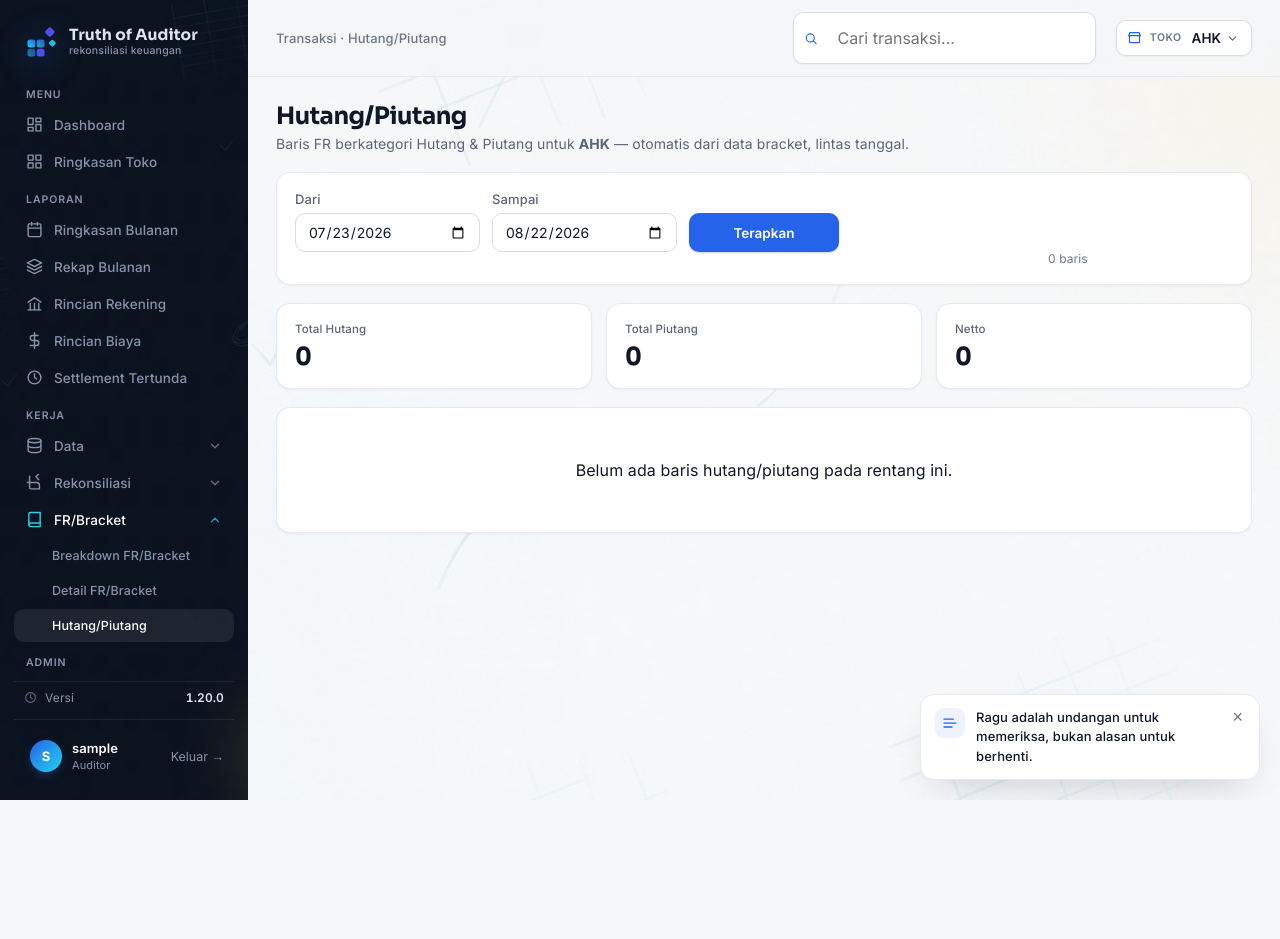
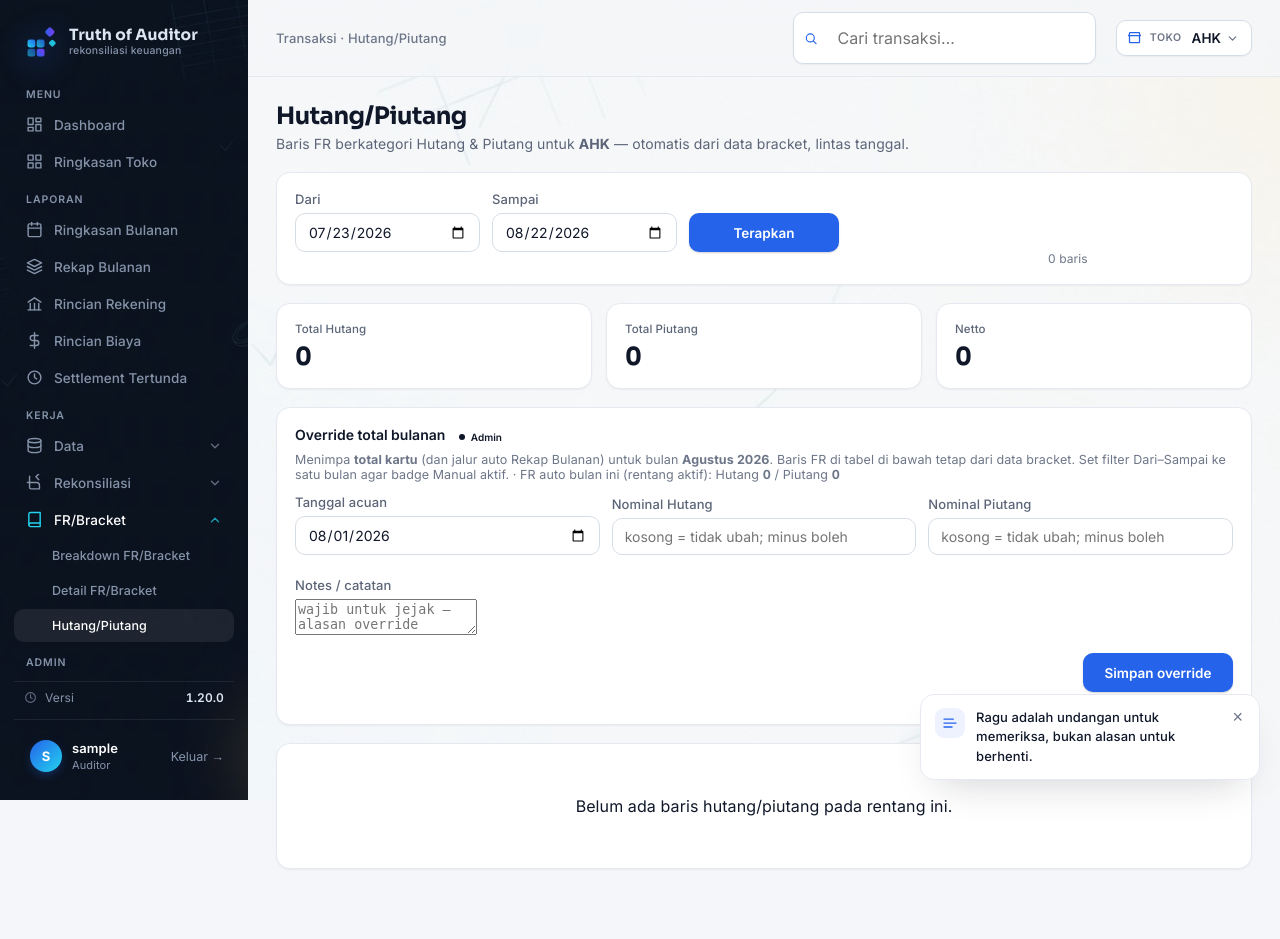
Before and after one commit to macerendi-art/Truth-of-auditor, a Django app: page /hutang-piutang/ in a window 1280 px wide. Before the commit the page ends 800 px from the top, so only its background shows below. Run offline with Django 5.2, Linux system fonts and the light colour scheme; the visitor is signed in with stand-in values (Sample User, id 1); data comes from the database, SQL or seed files in the repository; data that the repository does not hold is empty.

Commit message:
fitur(hutang): override total bulanan admin + notes + audit
Model HutangManual (toko+periode+field hutang|piutang, tanggal acuan,
catatan) menimpa total kartu / hutang_web-piutang_web bila rentang satu
bulan. Baris FR tetap mentah. Tulis khusus admin; AuditLog
hutang_manual / hutang_manual_hapus. Tes overlay + RBAC + audit.

```diff
--- a/web/templates/web/hutang_piutang.html
+++ b/web/templates/web/hutang_piutang.html
@@ -50,10 +50,78 @@
 </div>
 
 <div class="grid cols-3 reveal" style="margin-bottom:18px">
-  <div class="card stat"><div class="k">Total Hutang</div><div class="v mono">{{ data.total_hutang|floatformat:0|intcomma }}</div></div>
-  <div class="card stat"><div class="k">Total Piutang</div><div class="v mono">{{ data.total_piutang|floatformat:0|intcomma }}</div></div>
-  <div class="card stat"><div class="k">Netto</div><div class="v mono">{{ data.netto|floatformat:0|intcomma }}</div></div>
+  <div class="card stat">
+    <div class="k">Total Hutang{% if data.manual.aktif and data.manual.hutang %} <span class="badge warn" style="font-size:10px;vertical-align:middle">Manual</span>{% endif %}</div>
+    <div class="v mono">{{ data.total_hutang|floatformat:0|intcomma }}</div>
+    {% if data.manual.aktif and data.manual.hutang %}
+    <div class="faint" style="font-size:11px;margin-top:4px">FR auto: {{ data.manual.asli_hutang|floatformat:0|intcomma }} · tgl {{ data.manual.hutang.tanggal|date:"d/m/Y" }}{% if data.manual.hutang.oleh %} · {{ data.manual.hutang.oleh }}{% endif %}</div>
+    {% if data.manual.hutang.catatan %}<div class="faint" style="font-size:11px;margin-top:2px">{{ data.manual.hutang.catatan }}</div>{% endif %}
+    {% endif %}
+  </div>
+  <div class="card stat">
+    <div class="k">Total Piutang{% if data.manual.aktif and data.manual.piutang %} <span class="badge warn" style="font-size:10px;vertical-align:middle">Manual</span>{% endif %}</div>
+    <div class="v mono">{{ data.total_piutang|floatformat:0|intcomma }}</div>
+    {% if data.manual.aktif and data.manual.piutang %}
+    <div class="faint" style="font-size:11px;margin-top:4px">FR auto: {{ data.manual.asli_piutang|floatformat:0|intcomma }} · tgl {{ data.manual.piutang.tanggal|date:"d/m/Y" }}{% if data.manual.piutang.oleh %} · {{ data.manual.piutang.oleh }}{% endif %}</div>
+    {% if data.manual.piutang.catatan %}<div class="faint" style="font-size:11px;margin-top:2px">{{ data.manual.piutang.catatan }}</div>{% endif %}
+    {% endif %}
+  </div>
+  <div class="card stat">
+    <div class="k">Netto{% if data.manual.aktif %} <span class="badge warn" style="font-size:10px;vertical-align:middle">Manual</span>{% endif %}</div>
+    <div class="v mono">{{ data.netto|floatformat:0|intcomma }}</div>
+    {% if data.manual.aktif %}
+    <div class="faint" style="font-size:11px;margin-top:4px">FR auto: {{ data.netto_auto|floatformat:0|intcomma }}</div>
+    {% endif %}
+  </div>
 </div>
+
+{% if boleh_edit_manual and form_manual %}
+<div class="card reveal" style="margin-bottom:18px">
+  <h3 style="margin:0 0 6px;font-size:14px">Override total bulanan <span class="badge" style="font-size:10px">Admin</span></h3>
+  <p class="faint" style="margin:0 0 12px;font-size:12.5px">
+    Menimpa <b>total kartu</b> (dan jalur auto Rekap Bulanan) untuk bulan
+    <b>{{ form_manual.periode|date:"F Y" }}</b>. Baris FR di tabel di bawah
+    tetap dari data bracket. Set filter Dari–Sampai ke satu bulan agar badge Manual aktif.
+    {% if form_manual.asli_hutang is not None %}
+    · FR auto bulan ini (rentang aktif): Hutang
+    <b class="mono">{{ form_manual.asli_hutang|floatformat:0|intcomma }}</b> /
+    Piutang <b class="mono">{{ form_manual.asli_piutang|floatformat:0|intcomma }}</b>
+    {% endif %}
+  </p>
+  <form method="post" action="{% url 'hutang_manual_simpan' %}">
+    {% csrf_token %}
+    <input type="hidden" name="bulan" value="{{ form_manual.sel_bulan }}">
+    <div class="row">
+      <div class="field">
+        <label>Tanggal acuan</label>
+        <input type="date" name="tanggal" required
+               value="{% if form_manual.hutang %}{{ form_manual.hutang.tanggal|date:'Y-m-d' }}{% elif form_manual.piutang %}{{ form_manual.piutang.tanggal|date:'Y-m-d' }}{% else %}{{ form_manual.periode|date:'Y-m-d' }}{% endif %}">
+      </div>
+      <div class="field">
+        <label>Nominal Hutang</label>
+        <input name="nilai_hutang" autocomplete="off" placeholder="kosong = tidak ubah; minus boleh"
+               value="{% if form_manual.hutang %}{{ form_manual.hutang.nilai|floatformat:0 }}{% endif %}">
+      </div>
+      <div class="field">
+        <label>Nominal Piutang</label>
+        <input name="nilai_piutang" autocomplete="off" placeholder="kosong = tidak ubah; minus boleh"
+               value="{% if form_manual.piutang %}{{ form_manual.piutang.nilai|floatformat:0 }}{% endif %}">
+      </div>
+    </div>
+    <div class="field" style="margin-top:8px">
+      <label>Notes / catatan</label>
+      <textarea name="catatan" rows="2" placeholder="wajib untuk jejak — alasan override">{% if form_manual.hutang %}{{ form_manual.hutang.catatan }}{% elif form_manual.piutang %}{{ form_manual.piutang.catatan }}{% endif %}</textarea>
+    </div>
+    <div class="row" style="justify-content:flex-end;gap:8px;margin-top:10px">
+      {% if form_manual.hutang or form_manual.piutang %}
+      <button class="btn danger" name="hapus" value="1" type="submit"
+              onclick="return confirm('Hapus seluruh override manual bulan ini?')">Hapus override</button>
+      {% endif %}
+      <button class="btn primary" type="submit">Simpan override</button>
+    </div>
+  </form>
+</div>
+{% endif %}
 
 {% if not data.rows %}
 <div class="card reveal"><div class="cell-empty" style="padding:34px 12px;text-align:center">
--- a/web/urls.py
+++ b/web/urls.py
@@ -22,6 +22,7 @@ urlpatterns = [
     path("bracket/koreksi/", views.fr_koreksi_form, name="fr_koreksi_form"),
     path("bracket/koreksi/simpan/", views.fr_koreksi_simpan, name="fr_koreksi_simpan"),
     path("hutang-piutang/", views.hutang_piutang, name="hutang_piutang"),
+    path("hutang-piutang/manual/", views.hutang_manual_simpan, name="hutang_manual_simpan"),
     path("biaya-admin/", views.rincian_biaya, name="rincian_biaya"),
     path("bonus/", views.bonus_recon, name="bonus_recon"),
     path("bonus/export/", views.export_bonus, name="export_bonus"),
--- a/web/views.py
+++ b/web/views.py
@@ -45,7 +45,7 @@ from sources.models import SourceType, Upload
 from sources.parsers.banks import NBMB_RE
 from sources.services import PARSERS, ingest, is_encrypted_xlsx
 from transactions.models import Transaction, specific_source_label
-from web.access import SEMUA_TOKO, is_admin, mode_semua, tokos_for
+from web.access import SEMUA_TOKO, admin_required, is_admin, mode_semua, tokos_for
 from web.biaya import rincian_biaya as hitung_rincian_biaya
 from web.bonus import rekonsiliasi_bonus as hitung_rekonsiliasi_bonus
 from web.breakdown import (
@@ -60,9 +60,13 @@ from web.breakdown import (
 from web.channels import breakdown_metode
 from web.detail_fr import detail_fr as hitung_detail_fr
 from web.forms import GantiPasswordForm
-from web.hutang import hutang_piutang as hitung_hutang_piutang
+from web.hutang import (
+    akhir_bulan as hutang_akhir_bulan,
+    hutang_piutang as hitung_hutang_piutang,
+    periode_bulan as hutang_periode_bulan,
+)
 from web.kelengkapan import status_sumber
-from web.models import FRKoreksi, RekapManual, RekapPenyebab
+from web.models import FRKoreksi, HutangManual, RekapManual, RekapPenyebab
 from web.monthly import monthly_summary
 from web.penjaga import periksa_upload
 from web.quotes import random_login_tagline
@@ -2305,6 +2309,9 @@ def hutang_piutang(request):
 
     Mode Semua Toko menambahkan ceklis toko (multi-pilih) dan kolom Toko;
     apa pun pilihannya tetap SATU query `toko__in`.
+
+    Admin single-toko: form override total bulanan (`HutangManual`) — nilai
+    menimpa kartu total bila filter rentang satu bulan kalender.
     """
     target, daftar_toko, dipilih = _toko_scope(request)
     if target is None:
@@ -2313,11 +2320,159 @@ def hutang_piutang(request):
     dari = _parse_date(request.GET.get("dari", "")) or _geser_hari(sampai, -30)
     data = hitung_hutang_piutang(target, dari=dari, sampai=sampai)
     page = Paginator(data["rows"], 40).get_page(request.GET.get("page"))
+
+    # Form override: hanya single-toko + admin. Periode default = bulan `sampai`.
+    form_manual = None
+    toko_tunggal = target if not daftar_toko else None
+    if toko_tunggal is not None and is_admin(request.user):
+        periode = hutang_periode_bulan(sampai)
+        form_manual = _hutang_manual_form_ctx(toko_tunggal, periode, data)
+
     return render(request, "web/hutang_piutang.html", {
         "page": page, "data": data, "dari": dari, "sampai": sampai,
         "semua_toko_page": bool(daftar_toko),
         "daftar_toko": daftar_toko, "toko_dipilih": dipilih,
+        "form_manual": form_manual,
+        "boleh_edit_manual": form_manual is not None,
     })
+
+
+def _hutang_manual_form_ctx(toko, periode, data):
+    """Konteks form override bulanan (nilai terisi bila sudah ada)."""
+    existing = {
+        m.field: m
+        for m in HutangManual.objects.filter(toko=toko, periode=periode)
+    }
+    h = existing.get(HutangManual.FIELD_HUTANG)
+    p = existing.get(HutangManual.FIELD_PIUTANG)
+    manual = data.get("manual") or {}
+    return {
+        "periode": periode,
+        "sel_bulan": f"{periode.year:04d}-{periode.month:02d}",
+        "hutang": h,
+        "piutang": p,
+        "asli_hutang": manual.get("asli_hutang", data.get("total_hutang_auto")),
+        "asli_piutang": manual.get("asli_piutang", data.get("total_piutang_auto")),
+        "rentang_satu_bulan": bool(manual.get("periode") == periode or (
+            data.get("manual") and data["manual"].get("periode") == periode)),
+    }
+
+
+def _hutang_parse_nilai(mentah):
+    """Parse nominal form (titik/koma ribuan dibuang). None jika kosong."""
+    s = (mentah or "").strip().replace(".", "").replace(",", "").replace(" ", "")
+    if not s:
+        return None
+    try:
+        nilai = Decimal(s)
+    except (InvalidOperation, ValueError):
+        return "bad"
+    if abs(nilai) > Decimal("9999999999999999.99"):
+        return "bad"
+    return nilai
+
+
+@admin_required
+@require_POST
+def hutang_manual_simpan(request):
+    """Simpan/hapus override total Hutang/Piutang bulanan (admin only).
+
+    Satu POST bisa mengisi hutang dan/atau piutang. `hapus=1` menghapus kedua
+    field bulan itu. Redirect kembali ke halaman dengan rentang bulan penuh
+    supaya overlay langsung terlihat.
+    """
+    active = _active_toko(request)
+    if active is None:
+        messages.error(request, "Pilih satu toko dulu (bukan mode Semua Toko).")
+        return redirect("hutang_piutang")
+    if mode_semua(request):
+        messages.error(request, "Override manual hanya di mode satu toko.")
+        return redirect("hutang_piutang")
+
+    bulan_raw = (request.POST.get("bulan") or "").strip()
+    periode = None
+    if len(bulan_raw) == 7 and bulan_raw[4] == "-":
+        try:
+            y, m = int(bulan_raw[:4]), int(bulan_raw[5:7])
+            if 1 <= m <= 12:
+                periode = date_cls(y, m, 1)
+        except ValueError:
+            periode = None
+    if periode is None:
+        messages.error(request, "Bulan tidak valid.")
+        return redirect("hutang_piutang")
+
+    sel_bulan = f"{periode.year:04d}-{periode.month:02d}"
+    tujuan = (
+        f"{reverse('hutang_piutang')}"
+        f"?dari={periode.isoformat()}"
+        f"&sampai={hutang_akhir_bulan(periode).isoformat()}"
+    )
+
+    if request.POST.get("hapus"):
+        qs = HutangManual.objects.filter(toko=active, periode=periode)
+        sebelum = [
+            {
+                "field": r["field"],
+                "nilai": str(r["nilai"]),
+                "tanggal": r["tanggal"].isoformat() if r["tanggal"] else "",
+                "catatan": r["catatan"] or "",
+            }
+            for r in qs.values("field", "nilai", "tanggal", "catatan")
+        ]
+        n = qs.count()
+        qs.delete()
+        catat(request.user, "hutang_manual_hapus", f"{active.key} {sel_bulan}",
+              toko=active, periode=sel_bulan, hapus=sebelum, jumlah=n)
+        messages.success(request, f"Override manual {sel_bulan} dihapus.")
+        return redirect(tujuan)
+
+    tanggal = _parse_date(request.POST.get("tanggal", ""))
+    if tanggal is None:
+        messages.error(request, "Tanggal acuan wajib diisi.")
+        return redirect(tujuan)
+    if tanggal.year != periode.year or tanggal.month != periode.month:
+        messages.error(request, "Tanggal acuan harus di bulan yang sama.")
+        return redirect(tujuan)
+
+    catatan = (request.POST.get("catatan") or "").strip()
+    tersimpan = []
+    for field, key_post in (
+        (HutangManual.FIELD_HUTANG, "nilai_hutang"),
+        (HutangManual.FIELD_PIUTANG, "nilai_piutang"),
+    ):
+        parsed = _hutang_parse_nilai(request.POST.get(key_post, ""))
+        if parsed == "bad":
+            messages.error(request, f"Nilai {field} tidak valid.")
+            return redirect(tujuan)
+        if parsed is None:
+            continue
+        existing = HutangManual.objects.filter(
+            toko=active, periode=periode, field=field).first()
+        nilai_asli = str(existing.nilai) if existing else ""
+        obj, _ = HutangManual.objects.update_or_create(
+            toko=active, periode=periode, field=field,
+            defaults={
+                "nilai": parsed,
+                "tanggal": tanggal,
+                "catatan": catatan,
+                "dibuat_oleh": request.user,
+            },
+        )
+        catat(request.user, "hutang_manual", f"{active.key} {field} {sel_bulan}",
+              toko=active, periode=sel_bulan, field=field,
+              nilai_asli=nilai_asli, nilai_baru=str(obj.nilai),
+              tanggal=tanggal.isoformat(), catatan=catatan)
+        tersimpan.append(field)
+
+    if not tersimpan:
+        messages.error(request, "Isi minimal satu nominal (hutang atau piutang).")
+        return redirect(tujuan)
+
+    messages.success(
+        request,
+        f"Override manual {sel_bulan} disimpan ({', '.join(tersimpan)}).")
+    return redirect(tujuan)
 
 
 @login_required
```
Also changed, not shown: CLAUDE.md (+1 -1 lines), web/hutang.py (+99 -3 lines), web/models.py (+39 -0 lines), web/tests_hutang.py (+128 -0 lines), web/migrations/0004_hutang_manual.py (added).
